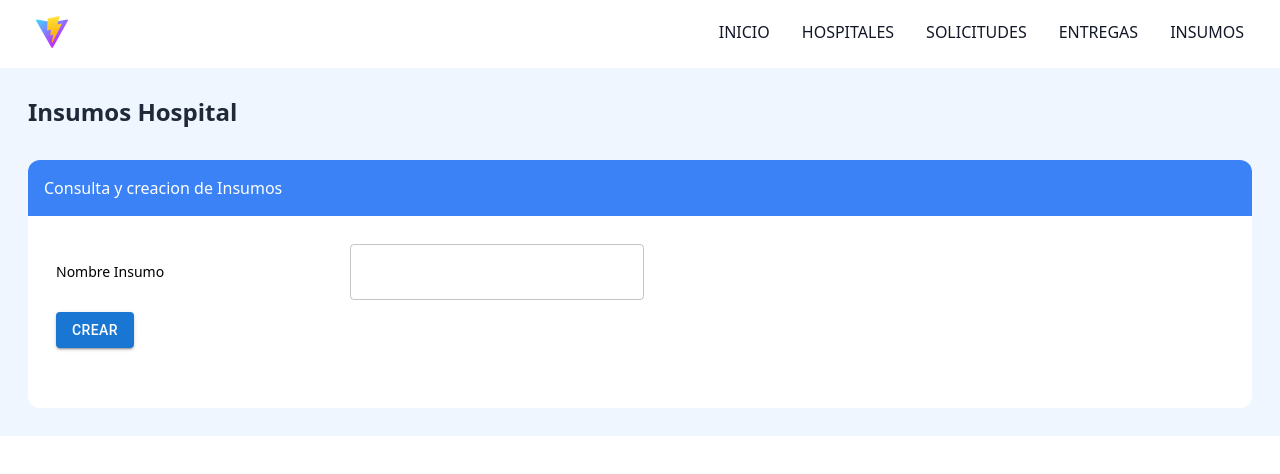
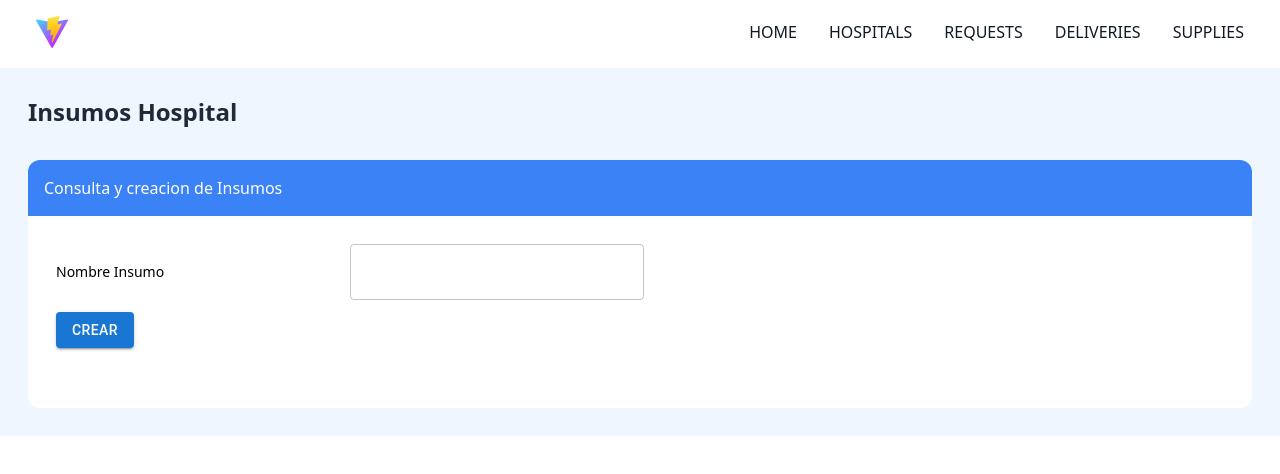
Before and after one commit to Daniel13Alfa/HospitalWeb, a React (Vite) app: page /#/insumos in a window 1280 px wide. Shown: the top 474 px of the page. Built offline with nearby package versions, Linux system fonts and the light colour scheme; no server answers.

Commit message:
transtale to english

```diff
--- a/src/components/Content.jsx
+++ b/src/components/Content.jsx
@@ -16,7 +16,7 @@ const Content = () => {
             <div className="absolute inset-0 bg-gradient-to-b from-transparent via-transparent to-black group-hover:from-black/70 group-hover:via-black/60 group-hover:to-black/70"></div>
             <div className="absolute inset-0 flex translate-y-[60%] flex-col items-center justify-center px-9 text-center transition-all duration-500 group-hover:translate-y-0">
               <p className="mb-3 text-lg italic text-white opacity-0 transition-opacity duration-300 group-hover:opacity-100">
-                Develop Frontend software solutions
+                Hospitals
               </p>
             </div>
           </div>
@@ -31,7 +31,7 @@ const Content = () => {
             <div className="absolute inset-0 bg-gradient-to-b from-transparent via-transparent to-black group-hover:from-black/70 group-hover:via-black/60 group-hover:to-black/70"></div>
             <div className="absolute inset-0 flex translate-y-[60%] flex-col items-center justify-center px-9 text-center transition-all duration-500 group-hover:translate-y-0">
               <p className="mb-3 text-lg italic text-white opacity-0 transition-opacity duration-300 group-hover:opacity-100">
-                Develop Backend software solutions
+                Supplies
               </p>
             </div>
           </div>
@@ -46,19 +46,18 @@ const Content = () => {
             <div className="absolute inset-0 bg-gradient-to-b from-transparent via-transparent to-black group-hover:from-black/70 group-hover:via-black/60 group-hover:to-black/70"></div>
             <div className="absolute inset-0 flex translate-y-[60%] flex-col items-center justify-center px-9 text-center transition-all duration-500 group-hover:translate-y-0">
               <p className="mb-3 text-lg italic text-white opacity-0 transition-opacity duration-300 group-hover:opacity-100">
-                Basic database sknowledge
+                Request
               </p>
             </div>
           </div>
         </div>
         <div>
           <h1 className="text-5xl font-bold text-black">
-            Hi I Am A Software Engineer
+            HOSPITALS ADMINITRATION
           </h1>
           <p className="py-6 text-justify text-black">
-            Welcome to my web page, my name is Daniel Alfaro Alfaro. I am
-            software developer, here you can reed someting about my experience,
-            skills, etc.
+            Welcome to hospitals administration, this is a portal web to
+            administrate hospital supplies.
           </p>
         </div>
       </div>
--- a/src/components/Header.jsx
+++ b/src/components/Header.jsx
@@ -36,14 +36,17 @@ const Header = () => {
             </svg>
           </button>
 
-          <div className="hidden w-full md:block md:w-auto" id="navbar-default">
+          <div
+            className="hidden w-full md:block md:w-auto uppercase"
+            id="navbar-default"
+          >
             <ul className="font-medium flex flex-col p-4 md:p-0 mt-4 border border-gray-100 rounded-lg bg-gray-50 md:flex-row md:space-x-8 md:mt-0 md:border-0 md:bg-white dark:bg-gray-800 md:dark:bg-white dark:border-gray-700">
               <li>
                 <Link
                   className="block py-2 pl-3 pr-4 text-gray-900 rounded hover:bg-gray-100 md:hover:bg-transparent md:border-0 md:hover:text-blue-700 md:p-0 dark:text-black md:dark:hover:text-blue-500 dark:hover:bg-gray-700 dark:hover:text-white md:dark:hover:bg-transparent"
                   to={"/"}
                 >
-                  INICIO
+                  home
                 </Link>
               </li>
               <li>
@@ -51,7 +54,7 @@ const Header = () => {
                   className="block py-2 pl-3 pr-4 text-gray-900 rounded hover:bg-gray-100 md:hover:bg-transparent md:border-0 md:hover:text-blue-700 md:p-0 dark:text-black md:dark:hover:text-blue-500 dark:hover:bg-gray-700 dark:hover:text-white md:dark:hover:bg-transparent"
                   to={"/hospitales"}
                 >
-                  HOSPITALES
+                  HOSPITALs
                 </Link>
               </li>
               <li>
@@ -59,7 +62,7 @@ const Header = () => {
                   className="block py-2 pl-3 pr-4 text-gray-900 rounded hover:bg-gray-100 md:hover:bg-transparent md:border-0 md:hover:text-blue-700 md:p-0 dark:text-black md:dark:hover:text-blue-500 dark:hover:bg-gray-700 dark:hover:text-white md:dark:hover:bg-transparent"
                   to={"/solicitudes"}
                 >
-                  SOLICITUDES
+                  requests
                 </Link>
               </li>
               <li>
@@ -68,7 +71,7 @@ const Header = () => {
                   className="block py-2 pl-3 pr-4 text-gray-900 rounded hover:bg-gray-100 md:hover:bg-transparent md:border-0 md:hover:text-blue-700 md:p-0 dark:text-black md:dark:hover:text-blue-500 dark:hover:bg-gray-700 dark:hover:text-white md:dark:hover:bg-transparent"
                   to={"/entregas"}
                 >
-                  ENTREGAS
+                  deliveries
                 </Link>
               </li>
               <li>
@@ -76,7 +79,7 @@ const Header = () => {
                   className="block py-2 pl-3 pr-4 text-gray-900 rounded hover:bg-gray-100 md:hover:bg-transparent md:border-0 md:hover:text-blue-700 md:p-0 dark:text-black md:dark:hover:text-blue-500 dark:hover:bg-gray-700 dark:hover:text-white md:dark:hover:bg-transparent"
                   to={"/insumos"}
                 >
-                  INSUMOS
+                  supplies
                 </Link>
               </li>
             </ul>
```
